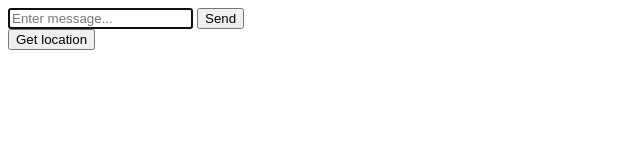
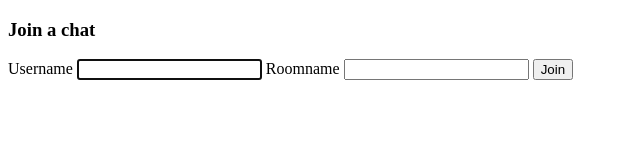
Before and after one commit to lukaszsobek/node-chat-app, a website: page public/index.html in a window 1280 px wide. Shown: the whole page, without its empty margins (0-640 px from the left). Drawn offline with nearby package versions, Linux system fonts and the light colour scheme; no server answers.

Commit message:
Renames index to chat and adds room choice index

```diff
--- a/public/index.html
+++ b/public/index.html
@@ -1,41 +1,37 @@
 <!DOCTYPE html>
 <html lang="en">
 <head>
-
     <meta charset="UTF-8">
     <meta name="viewport" content="width=device-width, initial-scale=1.0">
     <meta http-equiv="X-UA-Compatible" content="ie=edge">
-    <title>Chat app</title>
-    <link rel="stylesheet" rel="stylesheet"  href="assets/styles/styles.css">
+    <title>Join a room</title>
 </head>
-<body class="chat-page">
+<body>
+    <div class="room-options">
+        <h3>Join a chat</h3>
 
-    <div class="chat-page__sidebar"></div>
-
-    <div class="chat-page__messages"></div>
-
-    <div class="chat-page__form-container">
-        <form class="form-container__message-form" name="form-container__message-form">
+        <form
+            class="room-options__room-form"
+            action="chat.html"
+        >
+            <label for="room-form__username">Username</label>
             <input
                 type="text"
-                name="message-form__input"
-                class="message-form__input"
-                placeholder="Enter message..."
+                name="room-form__username"
+                class="room-form__username"
                 autofocus
-                autocomplete="off"
             >
-            <button class="message-form__submit">Send</button>
+
+
+            <label for="room-form__roomname">Roomname</label>
+            <input
+                type="text"
+                class="room-form__roomname"
+                name="room-form__roomname"
+            >
+
+            <button>Join</button>
         </form>
-        <button class="form-container__location-btn">Get location</button>
     </div>
-
-    <script id="msg-template" type="text/template">
-        <p>Test</p>
-    </script>
-
-    <script src="/socket.io/socket.io.js"></script>
-    <script src="/assets/scripts/html.js"></script>
-    <script src="/assets/scripts/index.js"></script>
-    <script src="/assets/scripts/moment.js"></script>
 </body>
 </html>
```
Also changed, not shown: public/chat.html (added, +41 -0 lines), public/assets/scripts/chat.js (renamed from public/assets/scripts/index.js).
